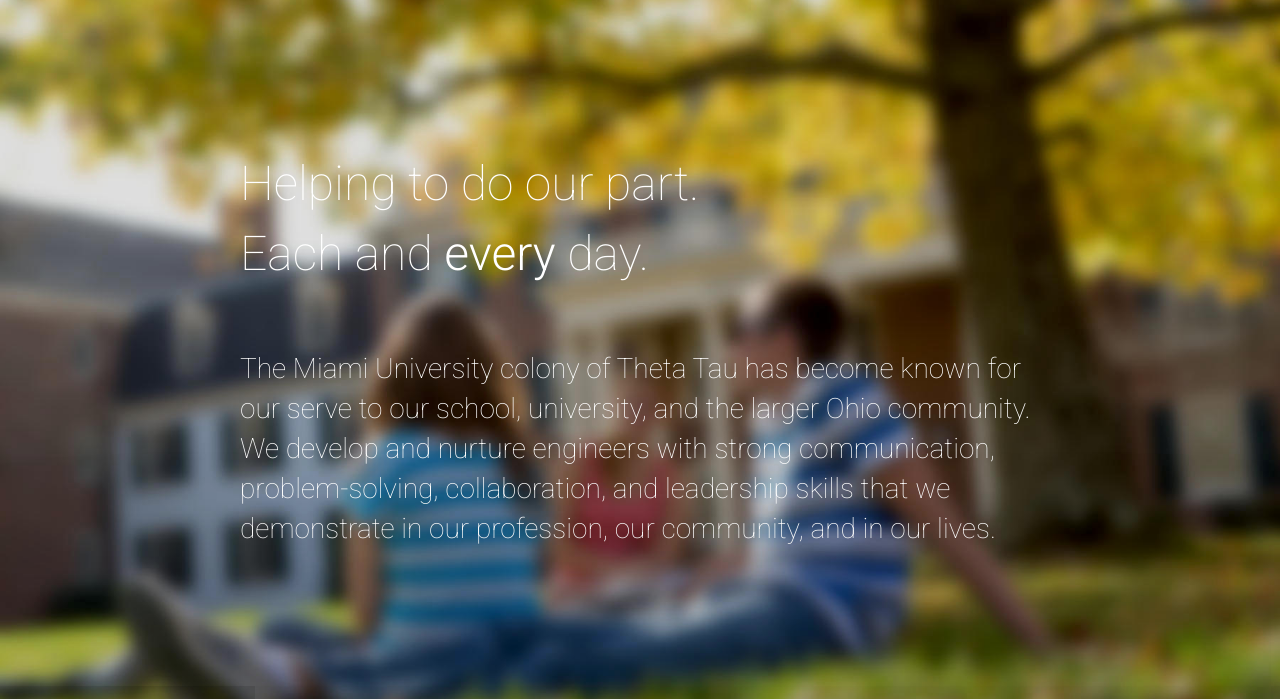
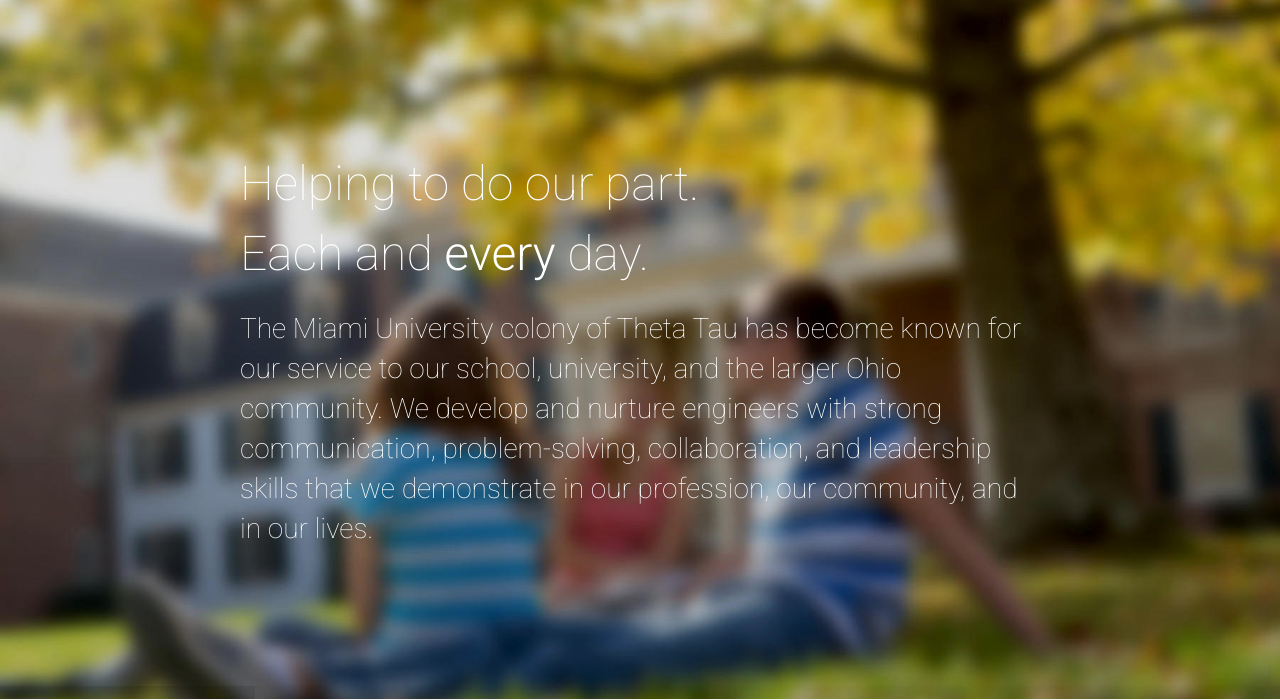
Before and after one commit to ThetaTauMiami/ThetaTauMiami-old, a Django app: page /splash/ in a window 1280 px wide. Shown: the part 1601-2301 px from the top of the page. Run offline with Django 3.2, Linux system fonts and the light colour scheme; parts of the project's set-up code (start-up, migrations or seed data) failed here and were passed over; some libraries are stand-ins or nearby versions; some web fonts are replaced.

Commit message:
Spelling and stuff

```diff
--- a/marketing/templates/splash.html
+++ b/marketing/templates/splash.html
@@ -101,7 +101,7 @@
         	<div id="specsContainer">
 	        	<div id="ourPartTitle">Helping to do our part. Each and <span class="colorChange">every</span> day.</div>
 
-	        	<div id="ourPartDes">The Miami University colony of Theta Tau has become known for our serve to our school, university, and the larger Ohio community. We develop and nurture engineers with strong communication, problem-solving, collaboration, and leadership skills that we demonstrate in our profession, our community, and in our lives. </div>
+	        	<div id="ourPartDes">The Miami University colony of Theta Tau has become known for our service to our school, university, and the larger Ohio community. We develop and nurture engineers with strong communication, problem-solving, collaboration, and leadership skills that we demonstrate in our profession, our community, and in our lives. </div>
         	</div>
 
         	<div id="iosA" class="anchor"></div>
```
